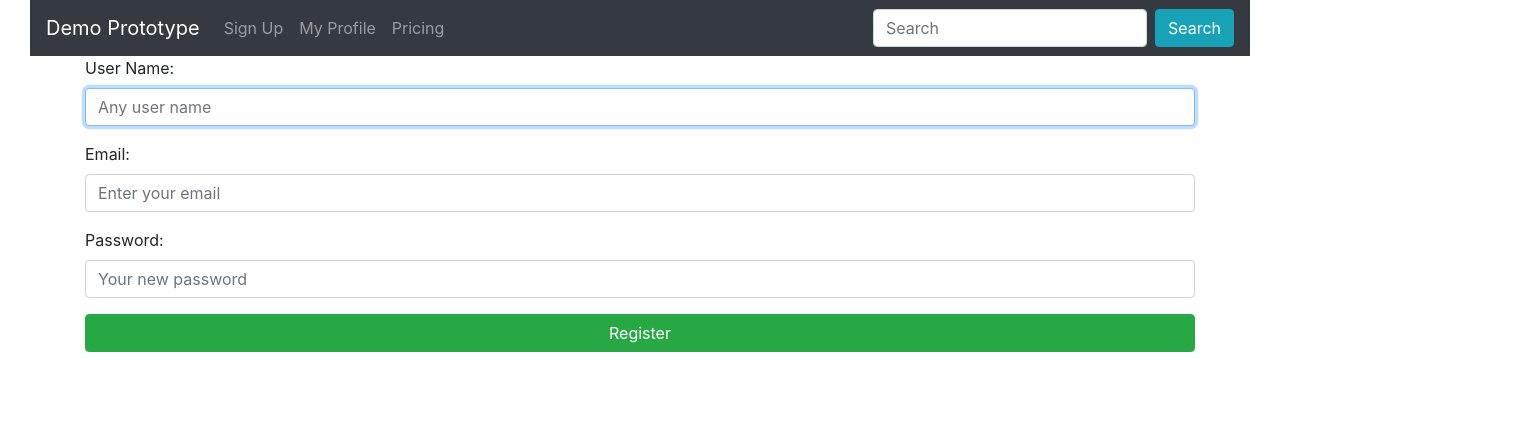
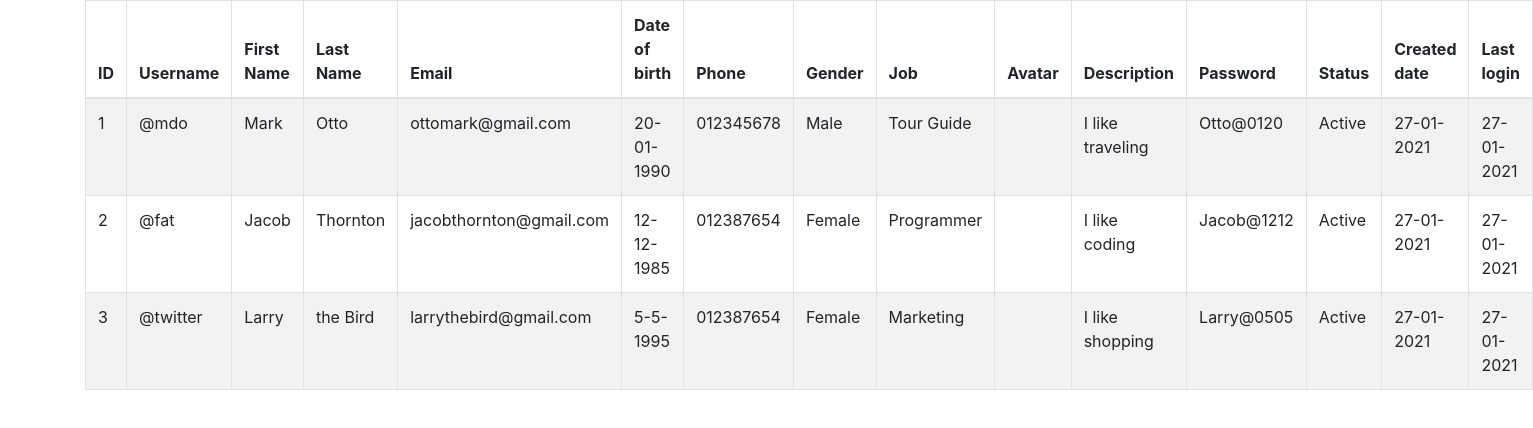
Before and after one commit to Capstone-project-team-group-4/language-center-system, a React (Create React App) app in the folder front-end/: page / in a window 1280 px wide. Shown: the top 428 px of the page, 1533 px wide, since content can reach past the window. Built offline with nearby package versions, Linux system fonts and the light colour scheme.

Commit message:
CAPSTONE-18 Add student table commit

```diff
--- a/front-end/src/App.tsx
+++ b/front-end/src/App.tsx
@@ -1,7 +1,7 @@
 import React, { ReactElement } from 'react';
 import { Route, Switch } from 'react-router-dom';
 import './App.css';
-import { SignUpPage } from './page/SignUpPage';
+import { ManageStudentPage } from './page/ManageStudentPage';
 
 export function App (): ReactElement {
 
@@ -18,7 +18,7 @@ export function App (): ReactElement {
   return (
     <Switch>
       <Route path="/">
-        <SignUpPage />
+        <ManageStudentPage />
       </Route>
     </Switch>
   );
--- /dev/null
+++ b/front-end/src/page/ManageStudentPage.tsx
@@ -0,0 +1,105 @@
+import React, { ReactElement } from "react";
+import { Col, Container, Row, Table } from "react-bootstrap";
+
+export function ManageStudentPage (): ReactElement {
+    return (
+        <Container fluid={true} id="PageContentContainer">
+            <Container fluid={true} id="PageHeaderContainer">
+                <header>
+                </header>
+                <nav>
+                </nav>
+            </Container>
+            <main>
+                <Container id="PageBodyContainer">
+                    <Row>
+                        <Col>
+                            <Table striped bordered hover>
+                                <thead>
+                                    <tr>
+                                        <th>ID</th>
+                                        <th>Username</th>
+                                        <th>First Name</th>
+                                        <th>Last Name</th>
+                                        <th>Email</th>
+                                        <th>Date of birth</th>
+                                        <th>Phone</th>
+                                        <th>Gender</th>
+                                        <th>Job</th>
+                                        <th>Avatar</th>
+                                        <th>Description</th>
+                                        <th>Password</th>
+                                        <th>Status</th>
+                                        <th>Created date</th>
+                                        <th>Last login</th>
+                                    </tr>
+                                </thead>
+                                <tbody>
+                                    <tr>
+                                        <td>1</td>
+                                        <td>@mdo</td>
+                                        <td>Mark</td>
+                                        <td>Otto</td>
+                                        <td>ottomark@gmail.com</td>
+                                        <td>20-01-1990</td>
+                                        <td>012345678</td>
+                                        <td>Male</td>
+                                        <td>Tour Guide</td>
+                                        <td>
+                                            <img src="" alt=""/>
+                                        </td>
+                                        <td>I like traveling</td>
+                                        <td>Otto@0120</td>
+                                        <td>Active</td>
+                                        <td>27-01-2021</td>
+                                        <td>27-01-2021</td>
+                                    </tr>
+                                    <tr>
+                                        <td>2</td>
+                                        <td>@fat</td>
+                                        <td>Jacob</td>
+                                        <td>Thornton</td>
+                                        <td>jacobthornton@gmail.com</td>
+                                        <td>12-12-1985</td>
+                                        <td>012387654</td>
+                                        <td>Female</td>
+                                        <td>Programmer</td>
+                                        <td>
+                                            <img src="" alt=""/>
+                                        </td>
+                                        <td>I like coding</td>
+                                        <td>Jacob@1212</td>
+                                        <td>Active</td>
+                                        <td>27-01-2021</td>
+                                        <td>27-01-2021</td>
+                                    </tr>
+                                    <tr>
+                                        <td>3</td>
+                                        <td>@twitter</td>
+                                        <td>Larry </td>
+                                        <td>the Bird</td>
+                                        <td>larrythebird@gmail.com</td>
+                                        <td>5-5-1995</td>
+                                        <td>012387654</td>
+                                        <td>Female</td>
+                                        <td>Marketing</td>
+                                        <td>
+                                            <img src="" alt=""/>
+                                        </td>
+                                        <td>I like shopping</td>
+                                        <td>Larry@0505</td>
+                                        <td>Active</td>
+                                        <td>27-01-2021</td>
+                                        <td>27-01-2021</td>
+                                    </tr>
+                                </tbody>
+                            </Table>
+                        </Col>
+                    </Row>
+                </Container>
+            </main>
+            <footer>
+            </footer>
+        </Container>
+    );
+}
```
Also changed, not shown: 2 other files (tests, documents, lock files or other folders).
